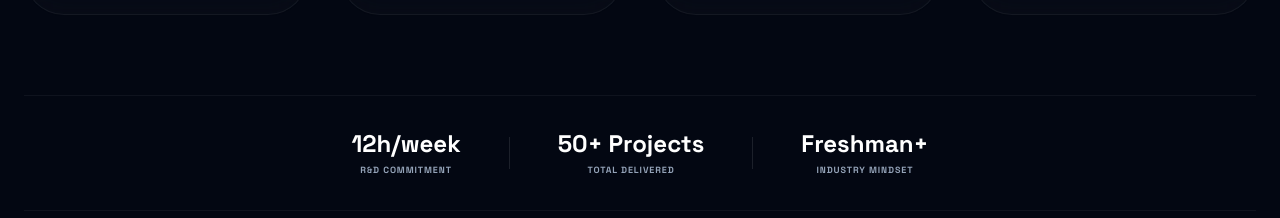
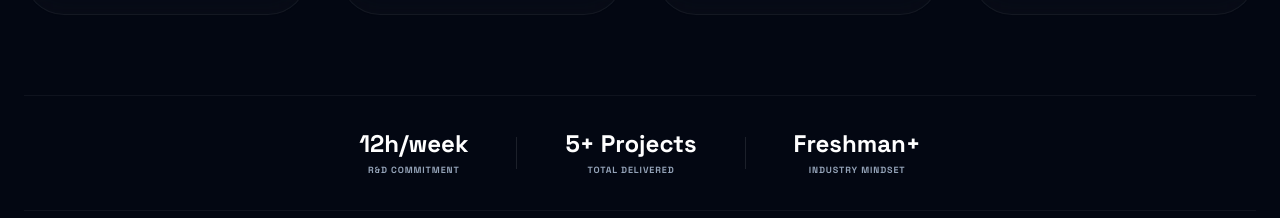
Before and after one commit to varuntejreddy03/varuntej, a React (Vite) app: page / in a window 1280 px wide. Shown: the part 3461-3679 px from the top of the page. Built offline with nearby package versions, Linux system fonts and the light colour scheme.

Commit message:
Update LearningLab.tsx

```diff
--- a/components/LearningLab.tsx
+++ b/components/LearningLab.tsx
@@ -91,7 +91,7 @@ const LearningLab: React.FC = () => {
           </div>
           <div className="h-8 w-px bg-slate-200 dark:bg-white/10 hidden md:block" />
           <div className="flex flex-col items-center gap-1">
-            <span className="text-2xl font-black text-slate-900 dark:text-white">50+ Projects</span>
+            <span className="text-2xl font-black text-slate-900 dark:text-white">5+ Projects</span>
             <span className="text-[9px] font-black text-slate-400 uppercase tracking-widest text-center">Total Delivered</span>
           </div>
           <div className="h-8 w-px bg-slate-200 dark:bg-white/10 hidden md:block" />
```
